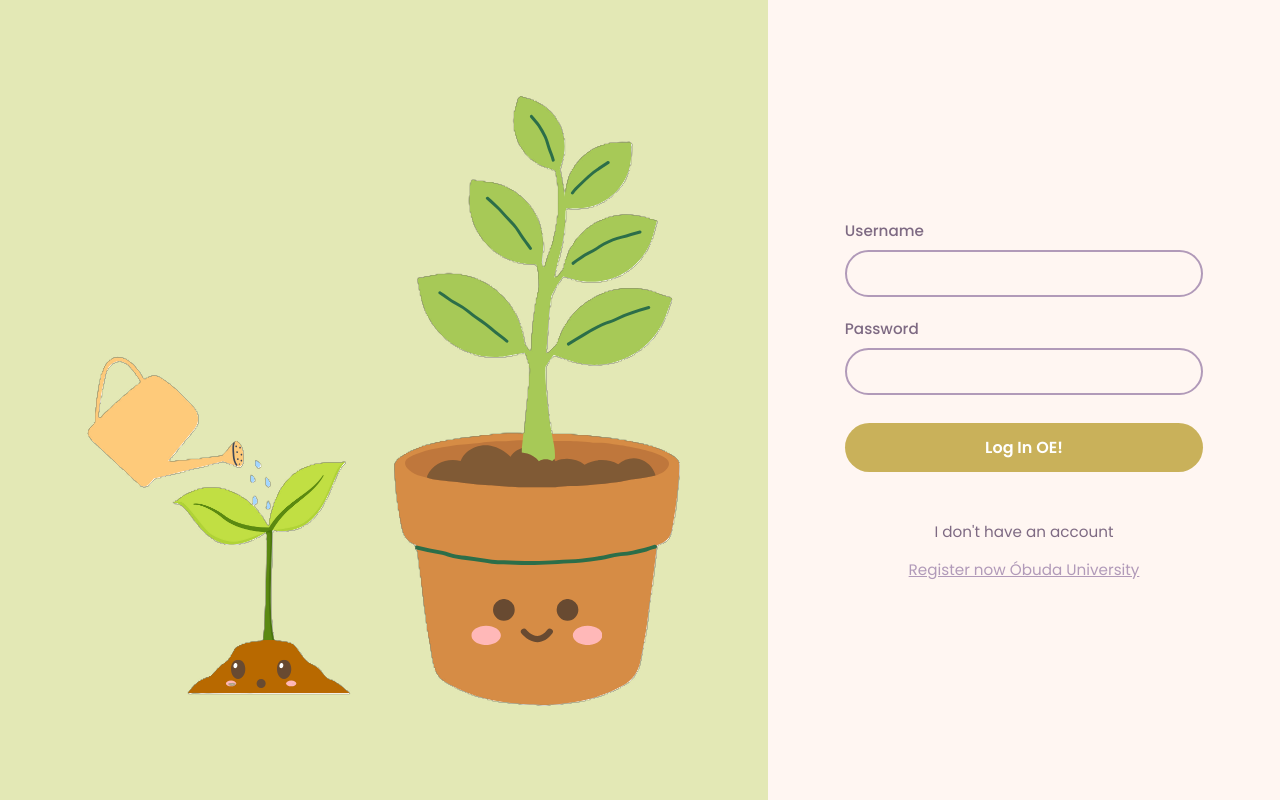
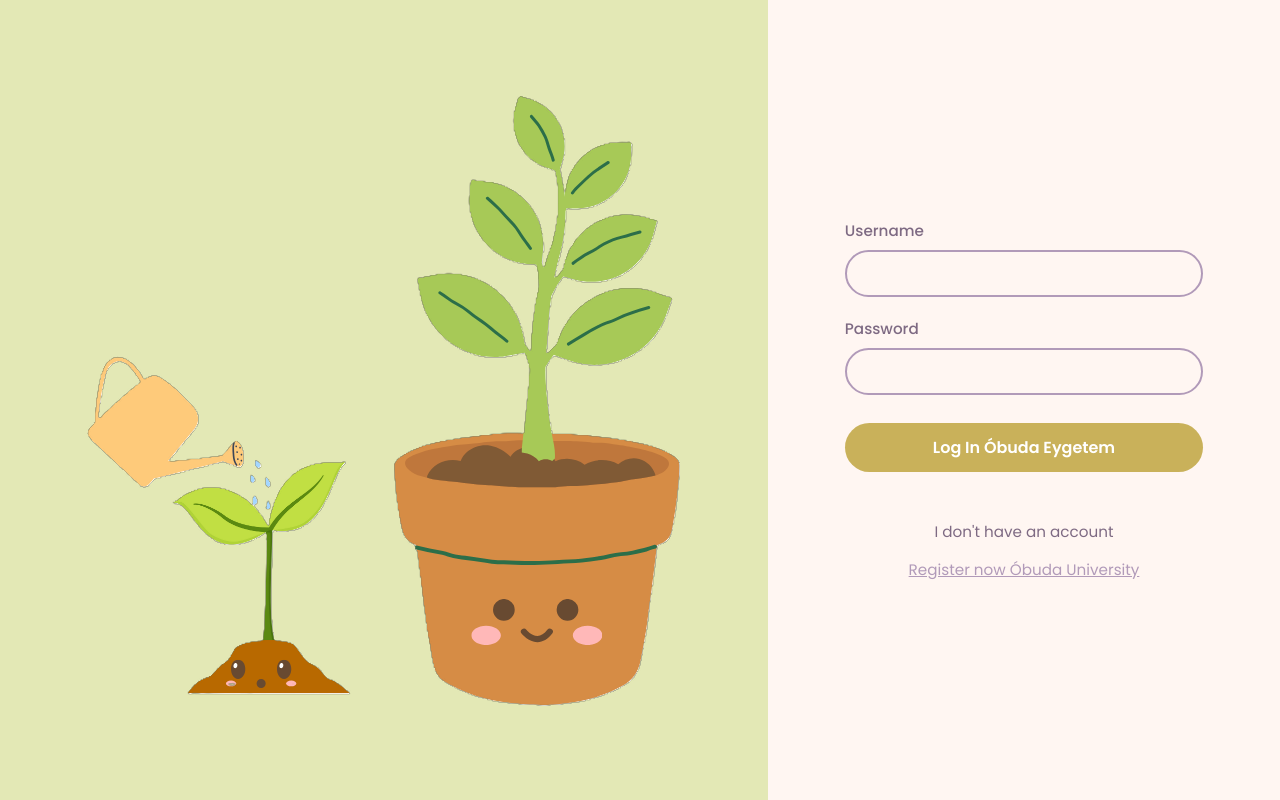
Before and after one commit to anamaria-st/FinalProjectInfrastructure, a Flask app: page /login in a window 1280 px wide. Run offline with Flask 3, Linux system fonts and the light colour scheme.

Commit message:
Update login.html

```diff
--- a/app/templates/login.html
+++ b/app/templates/login.html
@@ -55,7 +55,7 @@
           <p class="success-msg">Logged in successfully 🌱</p>
           {% endif %}
 
-          <button type="submit" class="btn-login">Log In OE!</button>
+          <button type="submit" class="btn-login">Log In Óbuda Eygetem</button>
         </form>
 
         <div class="register">
```
